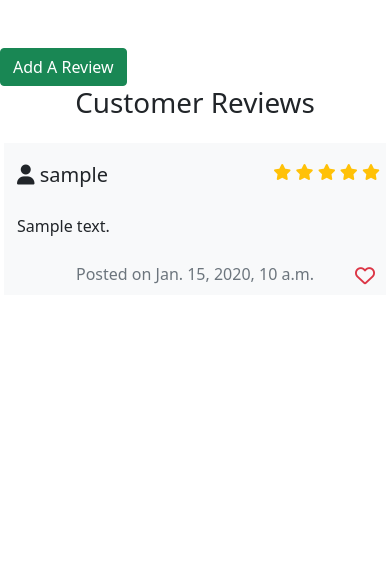
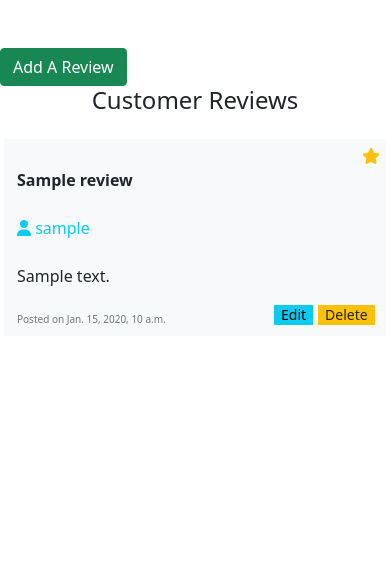
Before and after one commit to kpsdev1/Treats-Sweet-Shop, a Django app: page /reviews/ in a window 390 px wide. Shown: the part 116-692 px from the top of the page. Run offline with Django 3.2, Linux system fonts and the light colour scheme; a user stored in the database is signed in; tables that the repository leaves empty hold one stand-in row (values such as "Sample post"); parts of the project's set-up code (start-up, migrations or seed data) failed here and were passed over; some libraries are stand-ins or nearby versions; some web fonts are replaced.

Commit message:
styled review section and made it responsive

```diff
--- a/reviews/templates/reviews/reviews.html
+++ b/reviews/templates/reviews/reviews.html
@@ -15,24 +15,72 @@
 </div>
 
 
-    <h1 class="text-center">Customer Reviews</h1>
+    <h1 class="text-center heading-small">Customer Reviews</h1>
 
 {% for review in reviews_list %}
 <div class="card border-0">
     <div class="card-body border-1">
         <div class="row">
-            <div class="col-md-6 offset-md-3 border border-light bg-light position-relative">
-                    <p class="pt-3 fs-5"><i class="fa-solid fa-user"></i> {{ review.posted_by }}</p>
-                    <div class="star pt-3">
+            <div class="col-12 col-md-8 offset-md-2 col-lg-6 offset-lg-3 border border-light bg-light position-relative">
+                    <p class="fs-5 fw-bolder col-md-10 title-test"> {{ review.title }}</p>
+                    <p class="pt-2 text-info"><i class="fa-solid fa-user"></i> {{ review.posted_by }}</p>
+                    <div class="star pt-1">
+                      <!-- shows review stars out of 5 -->
+                      {% if review.rating == '1' %}
+                        <span class="float-right"><i class="text-warning fa fa-star"></i></span>
+                      {% elif review.number_of_rating == '2'  %}
+                        <span class="float-right"><i class="text-warning fa fa-star"></i></span>
+                        <span class="float-right"><i class="text-warning fa fa-star"></i></span>
+                      {% elif review.rating == '3'  %}
+                        <span class="float-right"><i class="text-warning fa fa-star"></i></span>
+                        <span class="float-right"><i class="text-warning fa fa-star"></i></span>
+                        <span class="float-right"><i class="text-warning fa fa-star"></i></span>
+                      {% elif review.rating == '4'  %}
+                        <span class="float-right"><i class="text-warning fa fa-star"></i></span>
+                        <span class="float-right"><i class="text-warning fa fa-star"></i></span>
+                        <span class="float-right"><i class="text-warning fa fa-star"></i></span>
+                        <span class="float-right"><i class="text-warning fa fa-star"></i></span>
+                      {% else  %}
                         <span class="float-right"><i class="text-warning fa fa-star"></i></span>
                         <span class="float-right"><i class="text-warning fa fa-star"></i></span>
                         <span class="float-right"><i class="text-warning fa fa-star"></i></span>
                         <span class="float-right"><i class="text-warning fa fa-star"></i></span>
                         <span class="float-right"><i class="text-warning fa fa-star"></i></span>
+                      {% endif %}
                     </div>
-                <p class="mb-4 pt-2">{{ review.body }}</p>
-                    <a> <i class="far fa-heart text-danger fa-lg like pb-2"></i> </a>
-                    <p class="text-muted text-center m-0 pb-2">Posted on {{ review.date_added }}</p>
+                    <p class="mb-4 pt-2">{{ review.body }}</p>
+                    <p class="text-muted m-0 pb-2 text-small">Posted on {{ review.date_added }}</p>
+                    <!-- edit/delete review -->
+                    {% if user.is_authenticated and user == review.posted_by %}
+                      <div class="review-update">
+                        <a href="{% url 'edit_review' review.pk %}" class="btn btn-xs btn-info" >Edit</a>
+                        <button type="button" class="btn btn-xs btn-warning text-dark" data-bs-toggle="modal" data-bs-target="#deleteModal">Delete</button>
+                      </div>
+                    {% endif %}
+
+                    <!-- This Modal is from bootstrapmodals page-->
+                    <div class="modal fade" id="deleteModal" tabindex="-1" role="dialog" aria-labelledby="deleteModalLabel" aria-hidden="true">
+                        <div class="modal-dialog" role="document">
+                            <div class="modal-content">
+                                <div class="modal-header">
+                                  <h5 class="modal-title" id="deleteModalLabel">Delete Review</h5>
+                                  <button type="button" class="close" data-bs-dismiss="modal" aria-label="Close">
+                                    <span aria-hidden="true">&times;</span>
+                                  </button>
+                                </div>
+                                <div class="modal-body">
+                                  <p>Are you sure you want to delete the review you posted on {{ review.date_added }}?</p>
+                                </div>
+                                <div class="modal-footer">
+                                  <button type="button" class="btn btn-secondary" data-bs-dismiss="modal">Cancel</button>
+                                  <form action="{% url 'delete_review' pk=review.pk %}" method="POST">
+                                    {% csrf_token %}
+                                    <button class="btn btn-danger" value="Confirm">Yes</button>
+                                  </form>
+                                </div>
+                            </div>
+                        </div>
+                    </div>
             </div>
         </div>
     </div>
--- a/reviews/urls.py
+++ b/reviews/urls.py
@@ -4,6 +4,10 @@ from .views import *
 
 
 urlpatterns = [
+    path(
+        '<int:pk>/delete_review/', ReviewDeleteView.as_view(), name='delete_review'
+        ),
+    path('<int:pk>/edit_review/', ReviewUpdateView.as_view(), name='edit_review'),
     path('add_review/', ReviewCreateView.as_view(), name='add_review'),
     path('', views.ReviewsList.as_view(), name='reviews'),
 ]
--- a/reviews/views.py
+++ b/reviews/views.py
@@ -1,8 +1,10 @@
 from django.shortcuts import render
 from django.urls import reverse_lazy
+from django.contrib import messages
 from django.views.generic import ListView, DetailView
 from django.views.generic.edit import CreateView, UpdateView, DeleteView
 from django.contrib.auth.mixins import LoginRequiredMixin
+from django.contrib.messages.views import SuccessMessageMixin
 from .models import Review
 from .forms import ReviewForm
 # Create your views here.
@@ -17,16 +19,37 @@ class ReviewsList(ListView):
     context_object_name = 'reviews_list'
 
 
-class ReviewCreateView(LoginRequiredMixin, CreateView):
+class ReviewCreateView(LoginRequiredMixin, SuccessMessageMixin, CreateView):
     """
     View to Add a Review
     """
     model = Review
     template_name = 'reviews/add_review.html'
     form_class = ReviewForm
+    success_message = 'Review added successfully'
 
     success_url = reverse_lazy('reviews')
 
     def form_valid(self, form):
         form.instance.posted_by = self.request.user
         return super().form_valid(form)
+
+
+class ReviewUpdateView(LoginRequiredMixin, SuccessMessageMixin, UpdateView):
+    """
+    This is the view to edit a review
+    """
+    model = Review
+    template_name = 'reviews/edit_review.html'
+    form_class = ReviewForm
+    success_message = 'Review updated successfully'
+
+
+class ReviewDeleteView(LoginRequiredMixin, SuccessMessageMixin, DeleteView):
+    """
+    This is the view to delete a review
+    """
+    model = Review
+    success_url = reverse_lazy('reviews')
+    template_name = 'reviews/reviews.html'
+    success_message = 'Review has been deleted'
--- a/static/css/base.css
+++ b/static/css/base.css
@@ -77,11 +77,21 @@ footer {
     right: 5px;
 }
 
-.like {
+.review-update {
     position: absolute;
     bottom: 10px;
     right: 10px;
 }
+
+/* extra small button */
+.btn-xs {
+    padding: .35rem .4rem;
+    font-size: .875rem;
+    line-height: .5;
+    border-radius: 0;
+}
+
+
 
 /* footer */
 footer i {
@@ -170,3 +180,24 @@ footer i {
     overflow-x: hidden;
     overflow-y: auto;
 }
+
+
+/* extra small screens */
+@media screen and (max-width: 420px) {
+
+    /* reviews */
+    .heading-small {
+        font-size: 1.5em !important;
+
+    }
+
+    .title-test {
+        font-size: medium !important;
+        margin-top: 8%;
+    }
+
+    .text-small {
+        font-size: x-small;
+
+    }
+}
```
Also changed, not shown: reviews/templates/reviews/edit_review.html (added, +31 -0 lines).
